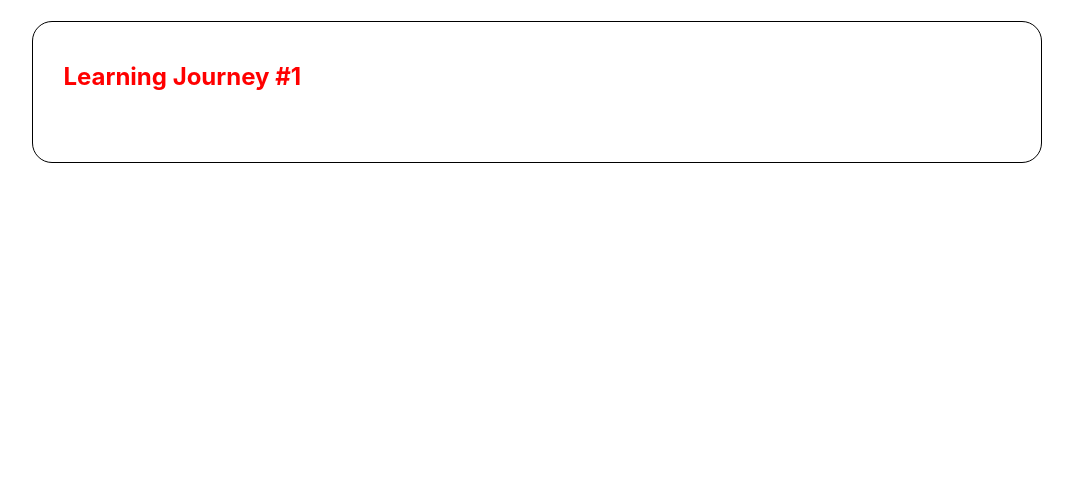
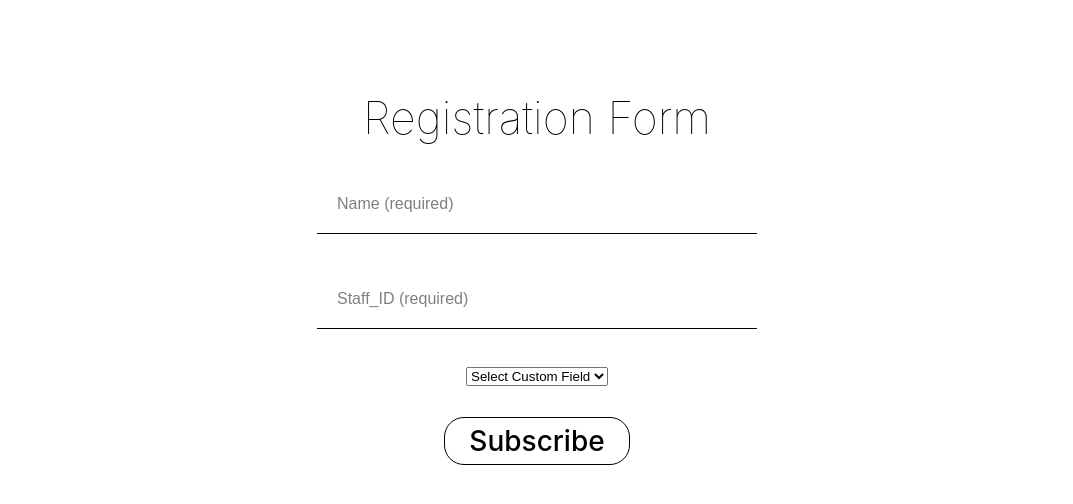
Before and after one commit to sheryl-teo/SPM-Project-Code, a React (Create React App) app in the folder spm/: page /staff/learningjourneyCreation in a window 1280 px wide. Shown: the top 504 px of the page, without its empty margins (103-1176 px from the left). Built offline with nearby package versions, Linux system fonts and the light colour scheme.

Commit message:
registration form in prog

```diff
--- a/spm/src/App.js
+++ b/spm/src/App.js
@@ -5,7 +5,7 @@ import { BrowserRouter as Router, Routes, Route}
 import Home from './components/home';
 import Profile from './components/Staff/profile/profile';
 import Staff from './components/Staff/staff_home';
-import LJCreationPage from './components/Staff/LJCreationPage/LJCreationPage';
+import LJCreationPage from './components/Staff/LJCreationPage/LJ_Creation_Page';
 
 function App() {
 return (
--- /dev/null
+++ b/spm/src/components/Staff/LJCreationPage/LJ_Creation_Page.css
@@ -0,0 +1,70 @@
+
+form {
+    /* background: black; */
+    margin-left:15rem;
+    margin-right: 15rem;
+    padding: 20px 0px 20px 0px;
+}
+.creation body {
+    font-family: source-sans-pro, sans-serif;
+}
+
+.creation h1 {
+    margin-top: 50px;
+    text-align: center;
+    font-weight: 100;
+    font-size: 2.8em;
+    color: black;
+}
+
+.creation .formStyle {
+    background-color: white;
+    padding: 20px;
+    width: 400px;
+    margin-bottom: 20px;
+    border-bottom-width: 1px;
+    border-bottom-style: solid;
+    border-bottom-color: black;
+    border-top-style: none;
+    border-right-style: none;
+    border-left-style: none;
+    font-size: 1em;
+    font-weight: 100;
+    color: black;
+}
+
+.creation .formButton {
+    background-color: #ffffff;
+    display: inline-block;
+    color: black;
+    font-size: 28px;
+    font-weight: 500;
+    padding: 6px 24px;
+    margin-top: 15px;
+    text-decoration: none;
+    border: black 1px solid;
+    border-radius: 20px;
+}
+
+.creation .formButton:hover {
+    background-color: black;
+    color: #ffffff;
+}
+
+.creation .formButton:active {
+    position: relative;
+    top: 3px;
+}
+
+/*To remove the outline that appears on clicking the input textbox*/
+.creation input:focus {
+    outline: none;
+}
+
+/* To format the placeholder text color */
+.creation ::-webkit-input-placeholder {
+    color: grey;
+}
+.creation :-ms-input-placeholder {
+    color: grey;
+}
--- /dev/null
+++ b/spm/src/components/Staff/LJCreationPage/LJ_Creation_Page.jsx
@@ -0,0 +1,32 @@
+
+import React from 'react';
+import "./LJ_Creation_Page.css"
+
+const LJCreationPage = () => {
+  return (
+    <div className='creation'>
+      <link rel="stylesheet" href="https://stackpath.bootstrapcdn.com/bootstrap/4.1.0/css/bootstrap.min.css"
+        integrity="sha384-9gVQ4dYFwwWSjIDZnLEWnxCjeSWFphJiwGPXr1jddIhOegiu1FwO5qRGvFXOdJZ4"
+        crossorigin="anonymous"></link>
+      <form action="" method='post'>
+        <h1>Registration Form</h1>
+        <p>
+          <input type="text" name="name" class="formStyle" placeholder="Name (required)" required />
+        </p>
+        <p>
+          <input type="text" name="id" class="formStyle" placeholder="Staff_ID (required)" required />
+        </p>
+        <p>
+          <select class="selectpicker" data-size="4">
+            <option value="">Select Custom Field</option>
+            <option value="nickname">nickname</option>
+            <option value="first_name">first_name</option>
+          </select>
+        </p>
+        <a href="#" class="formButton">Subscribe</a>
+      </form>
+    </div>
+  );
+};
+
+export default LJCreationPage;
--- a/spm/src/components/Staff/learning_journey/learningJourney.jsx
+++ /dev/null
@@ -1,14 +0,0 @@
-
-import React from 'react';
-import "./learningJourney.css";
-
-
-const LearningJourney = () => {
-  return (
-    <div className="learningJourneyDiv">
-      <h2>Learning Journey #1</h2>
-    </div>
-  );
-};
-
-export default LearningJourney;
--- a/spm/src/components/Staff/LJCreationPage/LJCreationPage.jsx
+++ b/spm/src/components/Staff/learning_journey/learning_journey.jsx
@@ -1,14 +1,14 @@
 
 import React from 'react';
+import "./learning_journey.css";
 
 
-const LJCreationPage = () => {
+const LearningJourney = () => {
   return (
     <div className="learningJourneyDiv">
       <h2>Learning Journey #1</h2>
-
     </div>
   );
 };
 
-export default LJCreationPage;
+export default LearningJourney;
--- a/spm/src/components/Staff/staff_home.jsx
+++ b/spm/src/components/Staff/staff_home.jsx
@@ -1,8 +1,8 @@
-
+import "./staff_home.css";
 import React from 'react';
 import Profile from './profile/profile';
-import LearningJourney from './learning_journey/learningJourney';
-import "./staff_home.css";
+import LearningJourney from './learning_journey/learning_journey';
+
 
 
 const Staff = () => {
@@ -20,7 +20,7 @@ const Staff = () => {
 
       </div>
       <a href="/staff/learningjourneyCreation">
-        <img src="../../images/plus.png" alt="HTML tutorial"/>
+        <img src="plus.png" alt="Create Learning Journey"/>
       </a>
 
 
--- a/spm/src/components/home.css
+++ b/spm/src/components/home.css
@@ -1,4 +1,5 @@
 div {
     justify-content: center;
     text-align: center;
+    align-items: center;
 }
--- a/spm/src/components/home.js
+++ b/spm/src/components/home.js
@@ -1,9 +1,11 @@
 import './home.css';
 import React from 'react';
+
 
 const Home = () => {
   return (
     <div>
+
       <p>
         <h1>WELCOME</h1>
       </p>
```
Also changed, not shown: spm/src/components/Staff/learning_journey/learning_journey.css (renamed from spm/src/components/Staff/learning_journey/learningJourney.css).
